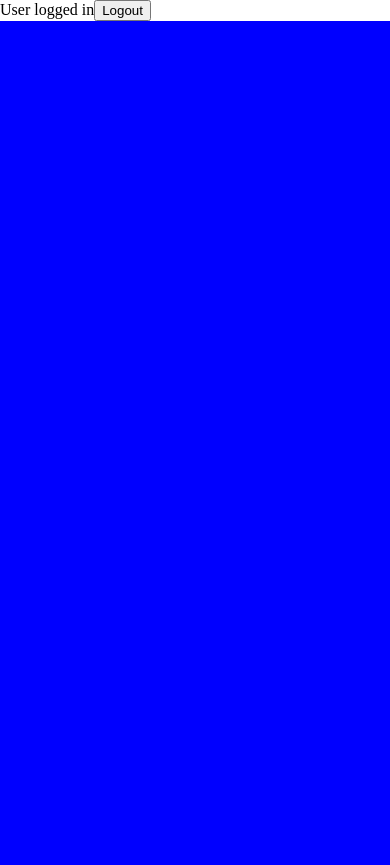
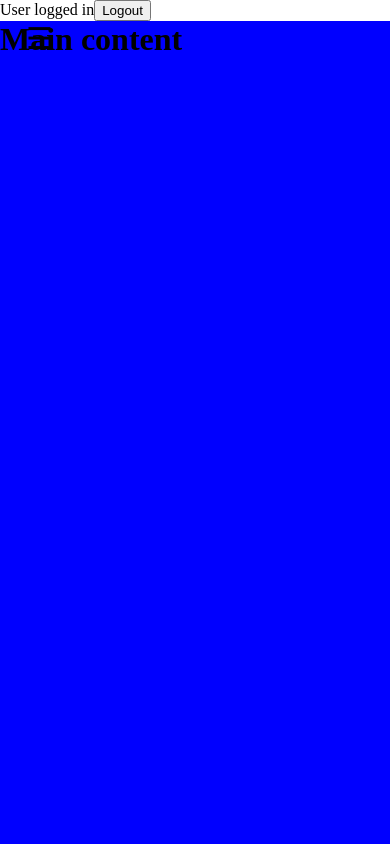
Before and after one commit to Serp-ent/messaging_app, a React (Vite) app in the folder frontend/: page / in a window 390 px wide. After the commit the page ends 844 px from the top, so only its background shows below. Built offline with nearby package versions, Linux system fonts and the light colour scheme; sample sign-in values are in the browser's storage.

Commit message:
Add menu sliding from left side

```diff
--- a/frontend/src/Header.module.css
+++ b/frontend/src/Header.module.css
@@ -1,5 +1,7 @@
 .header {
-  position: sticky;
+  display: block;
+  width: 100%;
+  position: fixed;
   top: 0;
   z-index: 1000;
   background-color: white;
--- a/frontend/src/Home.jsx
+++ b/frontend/src/Home.jsx
@@ -1,18 +1,36 @@
+import { useState } from 'react';
 import styles from './Home.module.css'
 
 export default function Home() {
+  const [isMenuOpen, setIsMenuOpen] = useState(false);
+
+  const toggleMenu = () => {
+    setIsMenuOpen(!isMenuOpen);
+  }
+
   return (
     <div className={styles.mainContainer}>
-      <aside className={styles.sidebarLeft}>
+      <aside className={`${styles.sidebarLeft} ${isMenuOpen ? styles.open : ''}`}>
+        <ul>
+          <li><a href="">Contact1</a></li>
+          <li><a href="">Contact2</a></li>
+          <li><a href="">Contact3</a></li>
+          <li><a href="">Contact4</a></li>
+        </ul>
+      </aside>
 
-      </aside>
       <main className={styles.main}>
+        <h1>Main content</h1>
+      </main>
 
-      </main>
       <aside className={styles.sidebarRight}>
 
       </aside>
 
+      <button className={styles.menuButton} onClick={toggleMenu}>
+        &#9776;
+      </button>
+      {isMenuOpen && <div className={styles.overlay} onClick={toggleMenu}></div>}
     </div>
   );
 }
--- a/frontend/src/Home.module.css
+++ b/frontend/src/Home.module.css
@@ -7,6 +7,7 @@
 
 .sidebarLeft {
   background-color: red;
+  transition: transform 0.3s ease-in-out;
 }
 
 .sidebarRight {
@@ -15,6 +16,28 @@
 
 .main {
   background-color: blue;
+}
+
+.menuButton {
+  display: none;
+  position: fixed;
+  top: 20px;
+  left: 20px;
+  font-size: 30px;
+  background: none;
+  border: none;
+  cursor: pointer;
+  z-index: 1001;
+}
+
+.overlay {
+  position: fixed;
+  top: 0;
+  left: 0;
+  width: 100%;
+  height: 100%;
+  background-color: rgba(0, 0, 0, 0.5);
+  z-index: 1000;
 }
 
 @media (max-width: 1024px) {
@@ -33,6 +56,18 @@
   }
 
   .sidebarLeft {
-    display: none;
+    transform: translateX(-100%);
+    position: fixed;
+    width: 200px;
+    height: 100%;
+    z-index: 1002;
+  }
+
+  .sidebarLeft.open {
+    transform: translateX(0);
+  }
+
+  .menuButton {
+    display: block;
   }
 }
```
